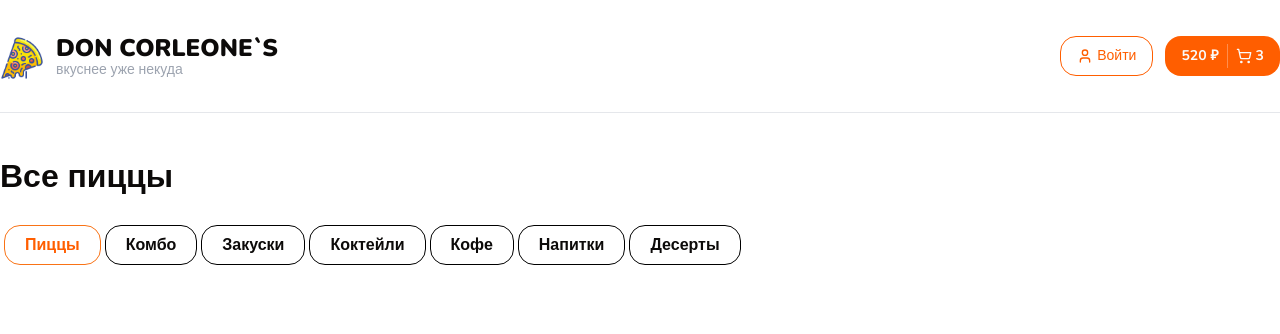
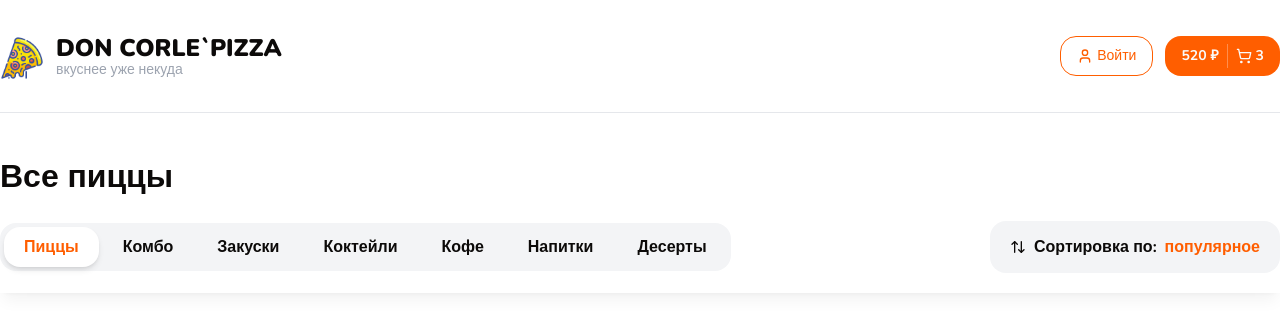
Before and after one commit to DmitryPanikarovsky/DonCorleone, a Next.js app: page / in a window 1280 px wide. Shown: the top 334 px of the page. Built offline with nearby package versions, Linux system fonts and the light colour scheme.

Commit message:
create sort-popup, top-bar

```diff
--- a/app/page.tsx
+++ b/app/page.tsx
@@ -1,12 +1,12 @@
-import { Categories, Container, Title } from "@/components/shared";
+import { Container, Title, TopBar } from "@/components/shared";
 
 export default function Home() {
     return (
         <div>
             <Container className="mt-10">
                 <Title text="Все пиццы" size="lg" className="font-bold" />
-                <Categories className='mt-5'/>
             </Container>
+            <TopBar/>
         </div>
     );
 }
--- a/components/shared/categories.tsx
+++ b/components/shared/categories.tsx
@@ -12,18 +12,17 @@ export const Categories: FC<CategoriesProps> = ({ className }) => {
     const [category, setCategory] = useState<number>(0);
 
     return (
-        <div className={cn("inline-flex gap-1 p-1", className)}>
+        <div className={cn("inline-flex gap-1 p-1 bg-gray-100 rounded-2xl ", className)}>
             {categories.map((cat, index) => (
-                <li
+                <a
                     className={cn(
-                        "flex items-center font-bold h-10 rounded-2xl px-5 cursor-pointer transition-all duration-200 border border-black",
-                        category === index && "text-primary border border-orange-500"
+                        "flex items-center font-bold h-10 rounded-2xl px-5 cursor-pointer transition-all duration-200",
+                        category === index && "text-primary bg-white shadow-md"
                     )}
                     key={index}
-                    onClick={() => setCategory(index)}
                 >
-                    {cat}
-                </li>
+                    <button onClick={() => setCategory(index)}>{cat}</button>
+                </a>
             ))}
         </div>
     );
--- a/components/shared/container.tsx
+++ b/components/shared/container.tsx
@@ -6,5 +6,5 @@ interface ContainerProps {
 }
 
 export const Container: FC<PropsWithChildren<ContainerProps>> = ({ className, children }) => {
-    return <div className={cn("mx-auto max-w-[1280px] bg-grey", className)}>{children}</div>;
+    return <div className={cn("mx-auto max-w-[1280px]", className)}>{children}</div>;
 };
--- a/components/shared/header.tsx
+++ b/components/shared/header.tsx
@@ -16,7 +16,7 @@ export const Header: FC<HeaderProps> = ({ className }) => {
                 <div className="flex gap-3 items-start">
                     <Image className="mt-1" src="/logo.png" width={44} height={44} alt="logo" />
                     <div>
-                        <h1 className="text-2xl uppercase font-black">Don Corleone`s</h1>
+                        <h1 className="text-2xl uppercase font-black">Don Corle`Pizza</h1>
                         <p className="text-sm text-gray-400 leading-3">вкуснее уже некуда</p>
                     </div>
                 </div>
--- a/components/shared/index.ts
+++ b/components/shared/index.ts
@@ -1,4 +1,6 @@
 export { Categories } from "./categories";
+export { SortPopup } from './sort-popup';
 export { Container } from "./container";
 export { Header } from "./header";
 export { Title } from "./title";
+export { TopBar } from "./top-bar";
--- /dev/null
+++ b/components/shared/sort-popup.tsx
@@ -0,0 +1,17 @@
+import { cn } from "@/lib/utils";
+import { ArrowUpDown } from "lucide-react";
+import { FC } from "react";
+
+interface SortPopupProps {
+    className?: string;
+}
+
+export const SortPopup: FC<SortPopupProps> = ({ className }) => {
+    return (
+        <div className={cn("inline-flex items-center gap-2 bg-gray-100 px-5 h-[52px] rounded-2xl", className)}>
+            <ArrowUpDown size={16} />
+            <b>Сортировка по:</b>
+            <b className="text-primary cursor-pointer">популярное</b>
+        </div>
+    );
+};
--- /dev/null
+++ b/components/shared/top-bar.tsx
@@ -0,0 +1,20 @@
+import { cn } from "@/lib/utils";
+import { FC } from "react";
+import { Categories } from "./categories";
+import { SortPopup } from "./sort-popup";
+import { Container } from "./container";
+
+interface TopBarProps {
+    className?: string;
+}
+
+export const TopBar: FC<TopBarProps> = ({ className }) => {
+    return (
+        <div className={cn("sticky top-0 bg-white/50 backdrop-blur-[10px] py-5 shadow-lg shadow-black/5 z-10", className)}>
+            <Container className="flex items-center justify-between">
+                <Categories />
+                <SortPopup />
+            </Container>
+        </div>
+    );
+};
```
